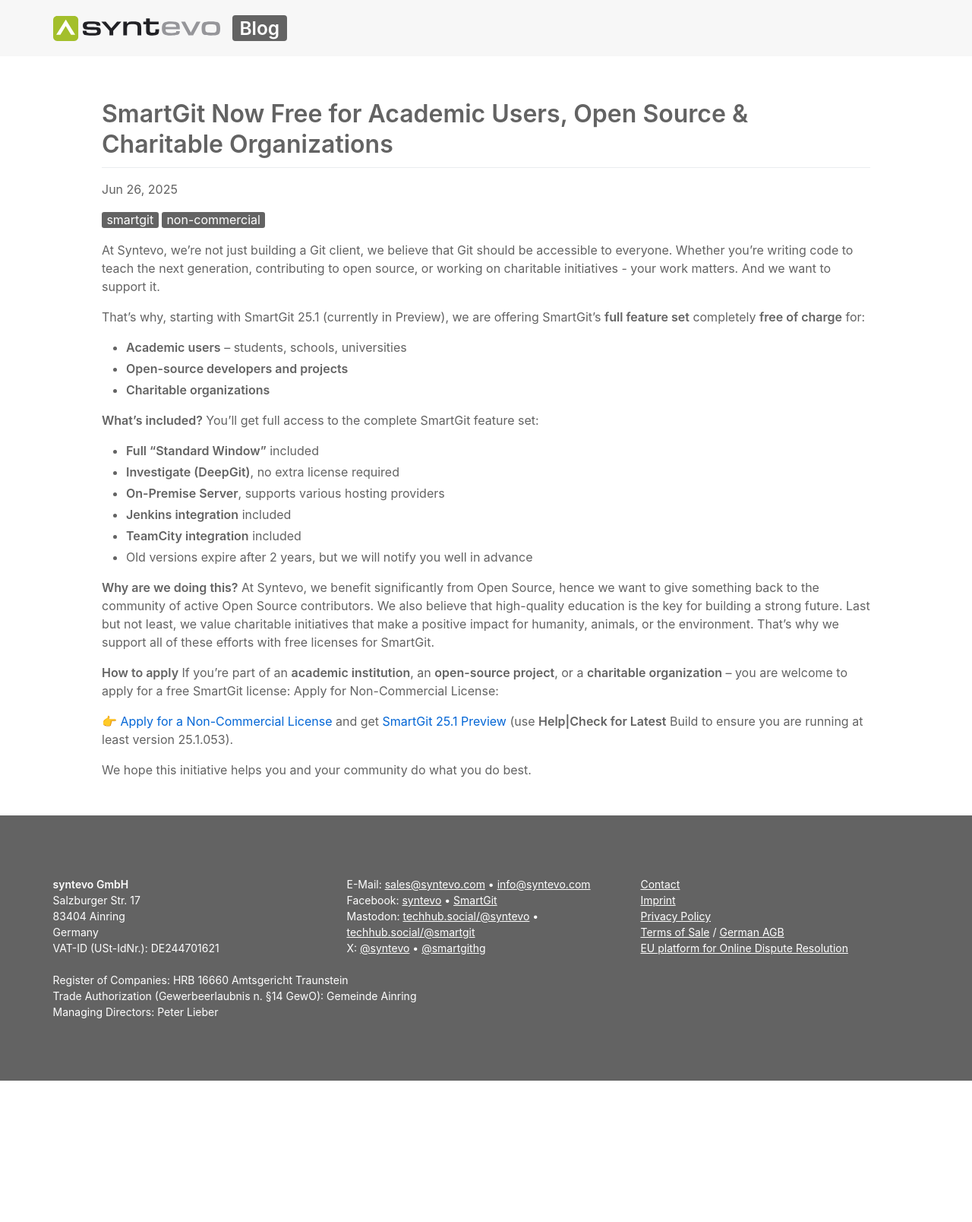
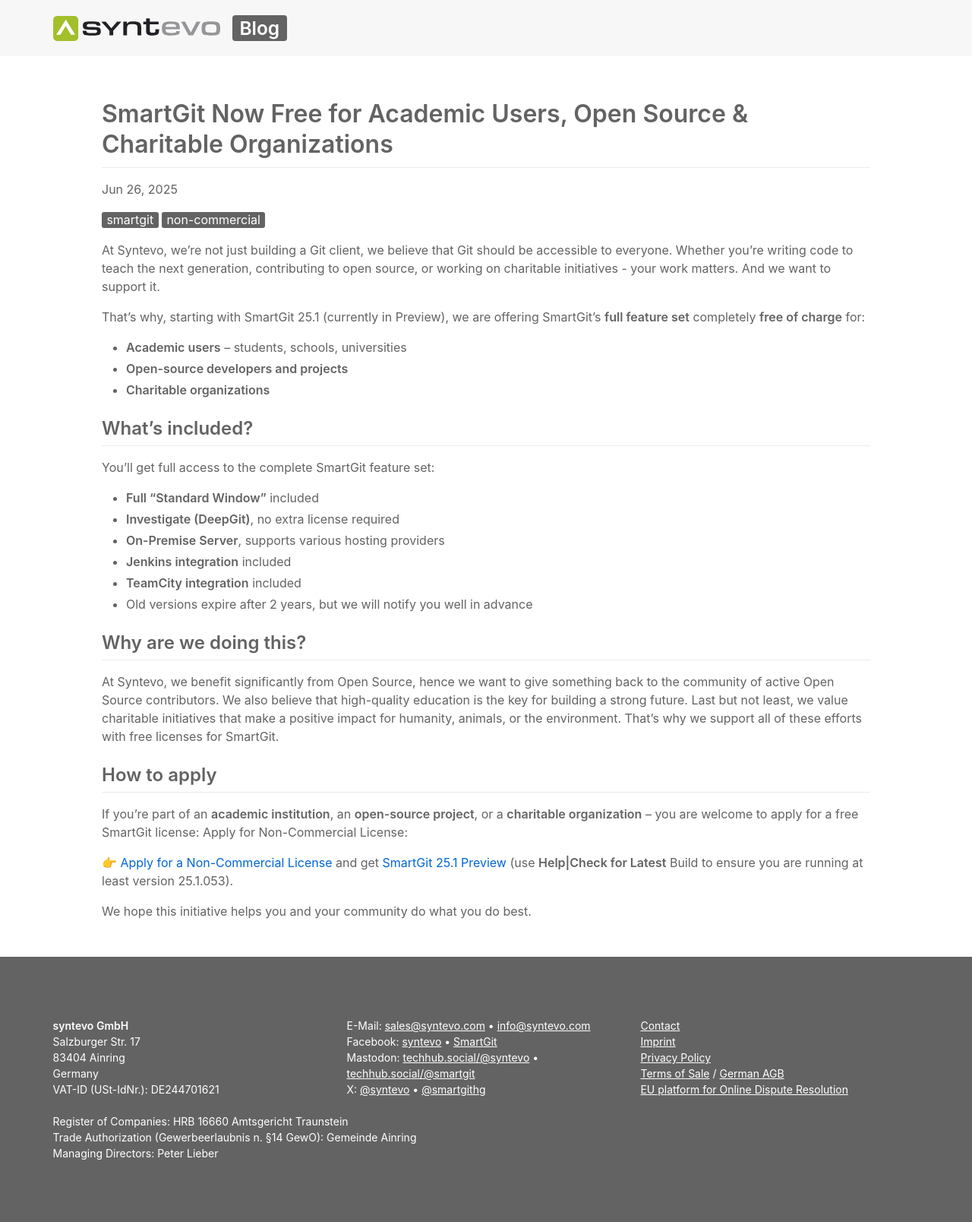
Before and after one commit to syntevo/blog, a Jekyll site: the page built from _posts/2025/2025-06-26-non-commercial-full-version.md, in a window 1280 px wide. Shown: the whole page at 76% size. Built offline with Jekyll 4.4.1, drawn with Linux system fonts in a browser that asks for light colours; before the commit the page ends 1422 px from its top, so only the background shows below that.

```diff
--- a/_posts/2025/2025-06-26-non-commercial-full-version.md
+++ b/_posts/2025/2025-06-26-non-commercial-full-version.md
@@ -16,7 +16,7 @@ That's why, starting with SmartGit 25.1 (currently in Preview), we are offering
 * **Open-source developers and projects**
 * **Charitable organizations**
 
-**What’s included?**
+## What’s included?
 You’ll get full access to the complete SmartGit feature set:
 
 - **Full "Standard Window"** included
@@ -26,11 +26,11 @@ You’ll get full access to the complete SmartGit feature set:
 - **TeamCity integration** included
 - Old versions expire after 2 years, but we will notify you well in advance
 
-**Why are we doing this?**
+## Why are we doing this?
 At Syntevo, we benefit significantly from Open Source, hence we want to give something back to the community of active Open Source contributors.
 We also believe that high-quality education is the key for building a strong future. Last but not least, we value charitable initiatives that make a positive impact for humanity, animals, or the environment. That’s why we support all of these efforts with free licenses for SmartGit.
 
-**How to apply**
+## How to apply
 If you’re part of an **academic institution**, an **open-source project**, or a **charitable organization** – you are welcome to apply for a free SmartGit license: Apply for Non-Commercial License:
 
 👉 [Apply for a Non-Commercial License](https://www.syntevo.com/register-non-commercial/) and get [SmartGit 25.1 Preview](https://www.syntevo.com/smartgit/preview/) (use **Help\|Check for Latest** Build to ensure you are running at least version 25.1.053).
```
